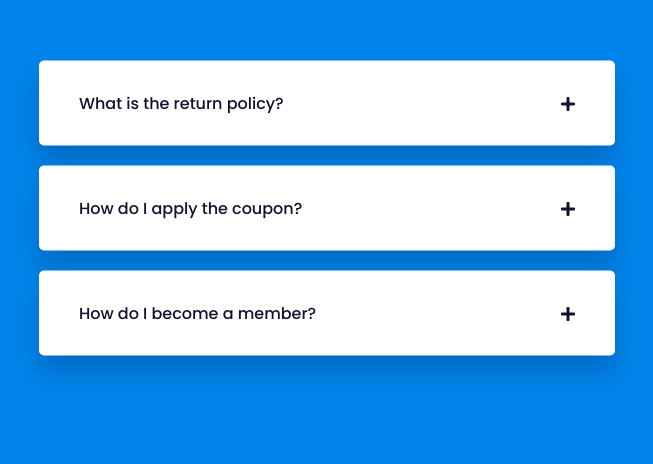
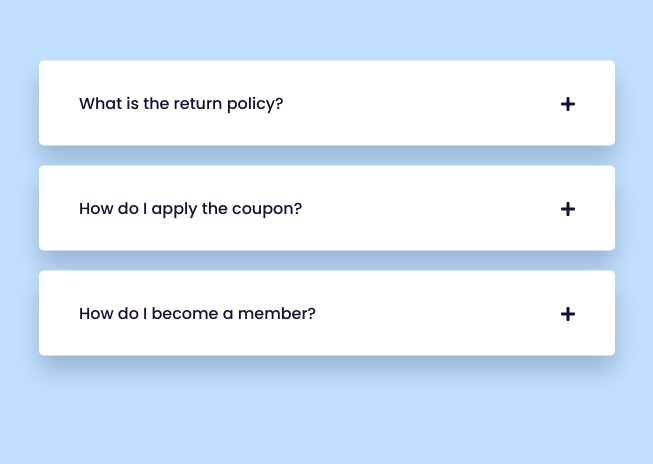
Before and after one commit to oncode-frontend/accordion, a plain HTML site: page index.html in a window 1280 px wide. Shown: the part 182-646 px from the top of the page, without its empty margins (313-966 px from the left). Drawn offline with Linux system fonts and the light colour scheme.

Commit message:
update accordion

```diff
--- a/style.css
+++ b/style.css
@@ -6,7 +6,7 @@
     box-sizing: border-box;
 }
 body{
-    background-color: #0084e9;
+    background-color: rgba(4, 130, 248, 0.247);
 }
 .container{
     width: 45%;
@@ -17,11 +17,11 @@ body{
     left: 50%;
 }
 .wrapper{
-    background-color: #ffffff;
+    background-color: #fff;
     margin-bottom: 20px;
     padding: 15px 40px;
     border-radius: 5px;
-    box-shadow: 0 15px 25px rgba(0,0,50,0.2);
+    box-shadow: 0 15px 25px rgba(5, 0, 50, 0.2);
 }
 .toggle,
 .content{
@@ -40,6 +40,7 @@ body{
     outline: none;
     cursor: pointer;
     padding: 15px 0;
+    transition: 0.5s;
 }
 .content{
     position: relative;
```
